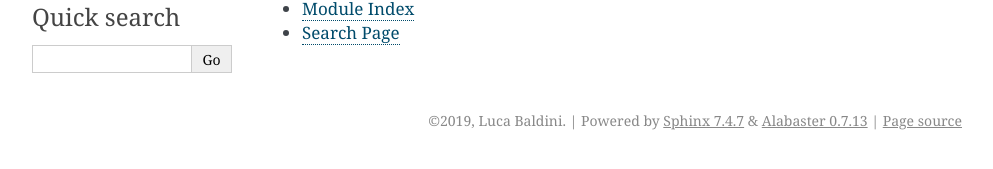
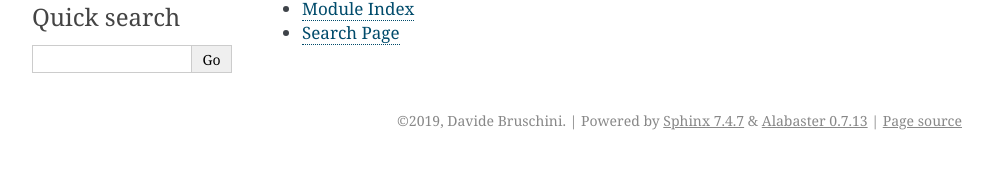
Before and after one commit to d-bruschini/UniPi-cmepda-splrand, a Sphinx documentation site: the page built from docs/index.rst, in a window 1280 px wide. Shown: the part 245-414 px from the top of the page, without its empty margins (148-1141 px from the left). Built offline with Sphinx 7.4.7, drawn with Linux system fonts in a browser that asks for light colours.

Commit message:
Modified version and author

```diff
--- a/docs/conf.py
+++ b/docs/conf.py
@@ -22,8 +22,8 @@ sys.path.insert(0, os.path.join(package_root, package_name))
 # -- Project information -----------------------------------------------------
 
 project = package_name
-copyright = u'2019, Luca Baldini'
-author = u'Luca Baldini'
+copyright = u'2019, Davide Bruschini'
+author = u'Bruschini'
 
 # The short X.Y version
 from version import __version__
@@ -140,7 +140,7 @@ latex_elements = {
 #  author, documentclass [howto, manual, or own class]).
 latex_documents = [
     (master_doc, 'splrand.tex', u'splrand Documentation',
-     u'Luca Baldini', 'manual'),
+     u'Davide Bruschini', 'manual'),
 ]
 
 
--- a/splrand/__init__.py
+++ b/splrand/__init__.py
@@ -0,0 +1 @@
+from splrand.version import __version__
```
